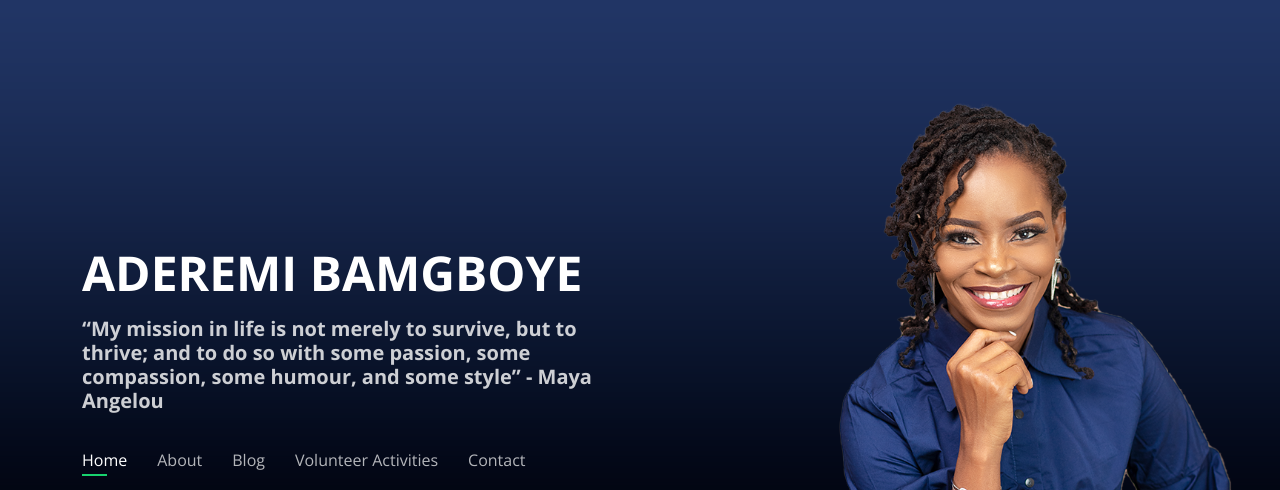
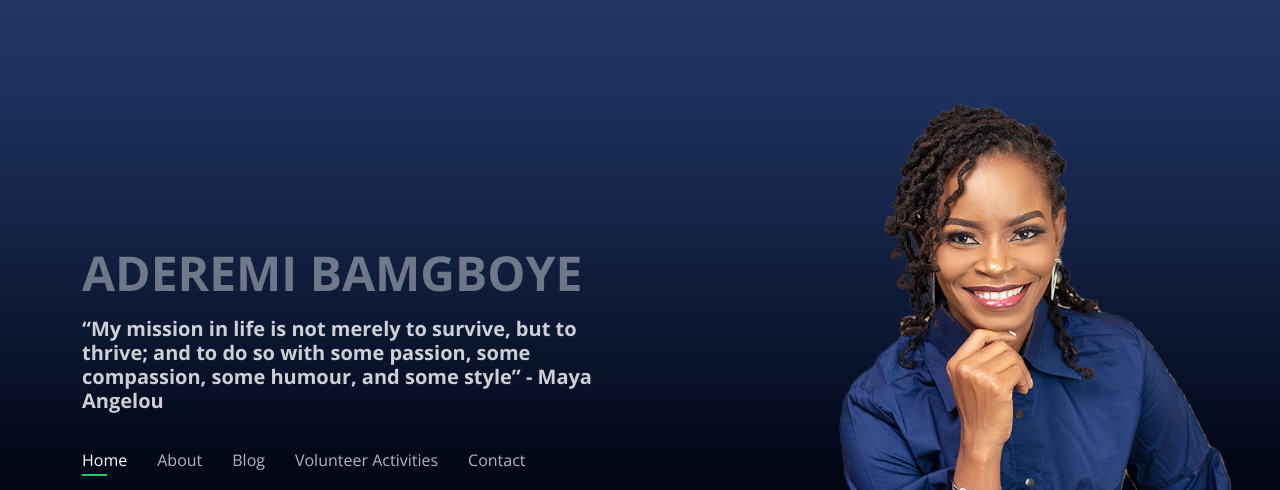
Before and after one commit to victorgis/aderemibamboye-2.0, a plain HTML site: page index.html in a window 1280 px wide. Shown: the top 490 px of the page. Drawn offline with nearby package versions, Linux system fonts and the light colour scheme.

Commit message:
corrections made on images

```diff
--- a/assets/css/style.css
+++ b/assets/css/style.css
@@ -117,7 +117,7 @@ h6 {
   color: #fff;
   line-height: 1;
   display: inline-block;
-  /* opacity: 0.3; */
+  opacity: 0.4;
 }
 
 #header h2 {
```
